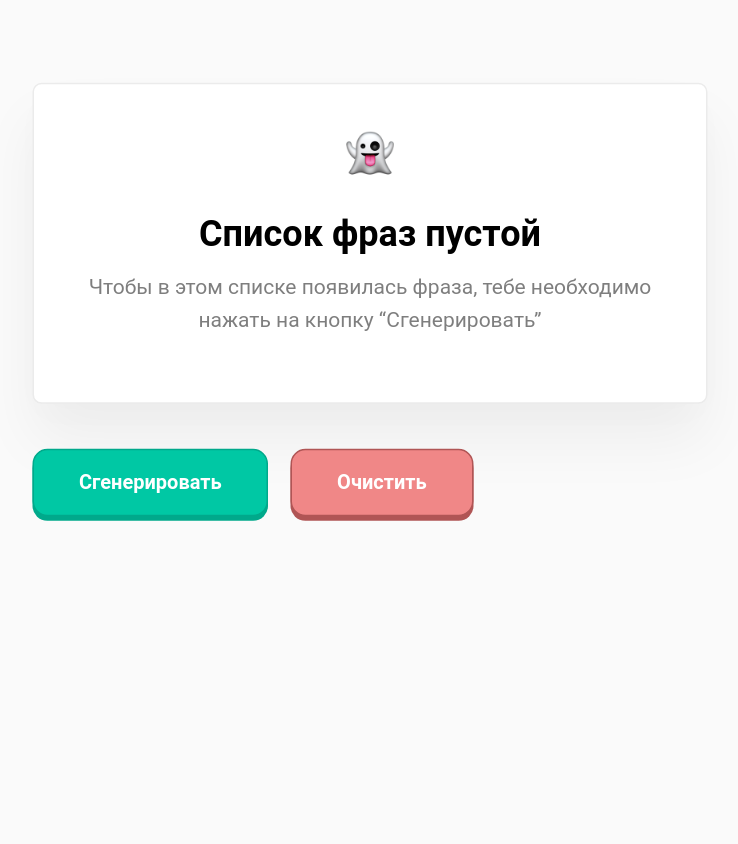
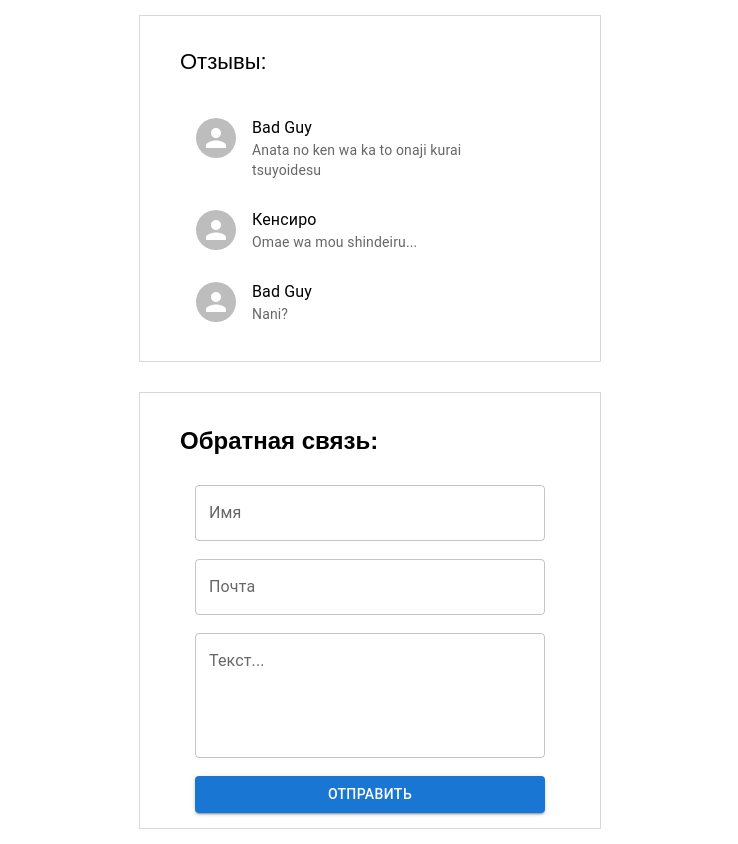
Before and after one commit to DinarW/archakov-tutorials, a React (Create React App) app: page / in a window 1280 px wide. Shown: the whole page, without its empty margins (270-1008 px from the left). Before the commit the page ends 800 px from the top, so only its background shows below. Built offline with nearby package versions, Linux system fonts and the light colour scheme.

Commit message:
дз №5

```diff
--- a/package.json
+++ b/package.json
@@ -3,9 +3,13 @@
   "version": "0.1.0",
   "private": true,
   "dependencies": {
+    "@emotion/react": "^11.7.1",
+    "@emotion/styled": "^11.6.0",
+    "@mui/material": "^5.2.4",
     "@testing-library/jest-dom": "^5.16.1",
     "@testing-library/react": "^11.2.7",
     "@testing-library/user-event": "^12.8.3",
+    "node-sass": "^6.0.1",
     "react": "^17.0.2",
     "react-dom": "^17.0.2",
     "react-scripts": "4.0.3",
--- a/src/index.js
+++ b/src/index.js
@@ -2,7 +2,8 @@ import React from 'react';
 import ReactDOM from 'react-dom';
 import './index.css';
 // import App from './tutorial-2/App';
-import App from './tutorial-4/App';
+// import App from './tutorial-4/App';
+import App from './tutorial-5/App';
 
 ReactDOM.render(
   <React.StrictMode>
--- /dev/null
+++ b/src/tutorial-5/App.js
@@ -0,0 +1,133 @@
+import React from 'react';
+import styles from './App.module.scss';
+import List from '@mui/material/List';
+import ListItem from '@mui/material/ListItem';
+import ListItemText from '@mui/material/ListItemText';
+import ListItemAvatar from '@mui/material/ListItemAvatar';
+import Avatar from '@mui/material/Avatar';
+import Button from '@mui/material/Button';
+import TextField from '@mui/material/TextField';
+
+function App() {
+  const [comments, setComments] = React.useState([
+    {
+      fullName: 'Bad Guy',
+      email: 'some.mail.com',
+      text: 'Anata no ken wa ka to onaji kurai tsuyoidesu',
+      createdAt: 'Thu Oct 14 2021 13:41:01',
+    },
+    {
+      fullName: 'Кенсиро',
+      email: 'somesome@mail.com',
+      text: 'Omae wa mou shindeiru...',
+      createdAt: 'Thu Oct 14 2021 13:43:02',
+    },
+    {
+      fullName: 'Bad Guy',
+      email: 'some.mail.com',
+      text: 'Nani?',
+      createdAt: 'Thu Oct 14 2021 13:45:12',
+    },
+  ]);
+
+  const [inputValue, setInputValue] = React.useState({
+    fullName: '',
+    email: '',
+    text: '',
+  });
+
+  React.useEffect(() => {
+    localStorage.setItem('comments', JSON.stringify(comments));
+  }, [comments]);
+
+  React.useEffect(() => {
+    const localComments = JSON.parse(localStorage.getItem('comments'));
+    if (localComments) {
+      setComments(localComments);
+    } else {
+      localStorage.setItem('comments', JSON.stringify([]));
+    }
+  }, []);
+
+  const onChangeInput = (e) => {
+    const { name, value } = e.target;
+    setInputValue({ ...inputValue, [name]: value });
+  };
+
+  const onSubmit = (e) => {
+    e.preventDefault();
+    const { fullName, email, text } = inputValue;
+    if (!fullName || !email || !text) {
+      alert('Заполните все поля!');
+      return;
+    }
+    setComments([
+      ...comments,
+      { fullName, email, text, createdAt: new Date() },
+    ]);
+    setInputValue({
+      fullName: '',
+      email: '',
+      text: '',
+    });
+  };
+
+  return (
+    <div className={styles.wrap}>
+      <div className={styles.reviews}>
+        <h2>Отзывы:</h2>
+        <List className={styles.List}>
+          {comments.map((comment) => {
+            const { text, fullName } = comment;
+            return (
+              <ListItem key={comment.createdAt} alignItems="flex-start">
+                <ListItemAvatar>
+                  <Avatar />
+                </ListItemAvatar>
+                <ListItemText primary={fullName} secondary={text} />
+              </ListItem>
+            );
+          })}
+        </List>
+      </div>
+      <div className={styles.feedback}>
+        <h2>Обратная связь:</h2>
+        <form className={styles.container}>
+          <TextField
+            className={styles.textField}
+            value={inputValue.fullName}
+            onChange={onChangeInput}
+            name="fullName"
+            id="outlined-basic"
+            label="Имя"
+            variant="outlined"
+          />
+          <TextField
+            className={styles.textField}
+            value={inputValue.email}
+            onChange={onChangeInput}
+            name="email"
+            id="outlined-basic"
+            label="Почта"
+            variant="outlined"
+          />
+          <TextField
+            className={styles.textField}
+            value={inputValue.text}
+            onChange={onChangeInput}
+            name="text"
+            id="outlined-multiline-static"
+            label="Текст..."
+            multiline
+            rows={4}
+          />
+          <Button onClick={onSubmit} variant="contained">
+            Отправить
+          </Button>
+        </form>
+      </div>
+    </div>
+  );
+}
+
+export default App;
--- /dev/null
+++ b/src/tutorial-5/App.module.scss
@@ -0,0 +1,54 @@
+.wrap {
+  display: flex;
+  justify-content: center;
+  flex-direction: column;
+  align-items: center;
+}
+
+.reviews {
+  margin: 15px;
+  padding: 15px 40px;
+  border: 1px solid #d8d8d8;
+  width: 380px;
+
+  h2 {
+    font-family: Arial, Helvetica, sans-serif;
+    font-size: 22px;
+    font-weight: 300;
+  }
+}
+
+.List {
+  width: 100%;
+  max-width: 360px;
+}
+
+.feedback {
+  margin: 15px;
+  padding: 15px 40px;
+  border: 1px solid #d8d8d8;
+  width: 380px;
+
+  h2 {
+    font-family: Arial, Helvetica, sans-serif;
+    font-size: 24px;
+    font-weight: 800;
+    margin-bottom: 30px;
+  }
+
+  button {
+    width: 350px;
+  }
+}
+
+.container {
+  display: flex;
+  justify-content: center;
+  flex-direction: column;
+  align-items: center;
+}
+
+.textField {
+  margin-bottom: 18px !important;
+  width: 350px;
+}
```
Also changed, not shown: 1 other file (tests, documents, lock files or other folders).
